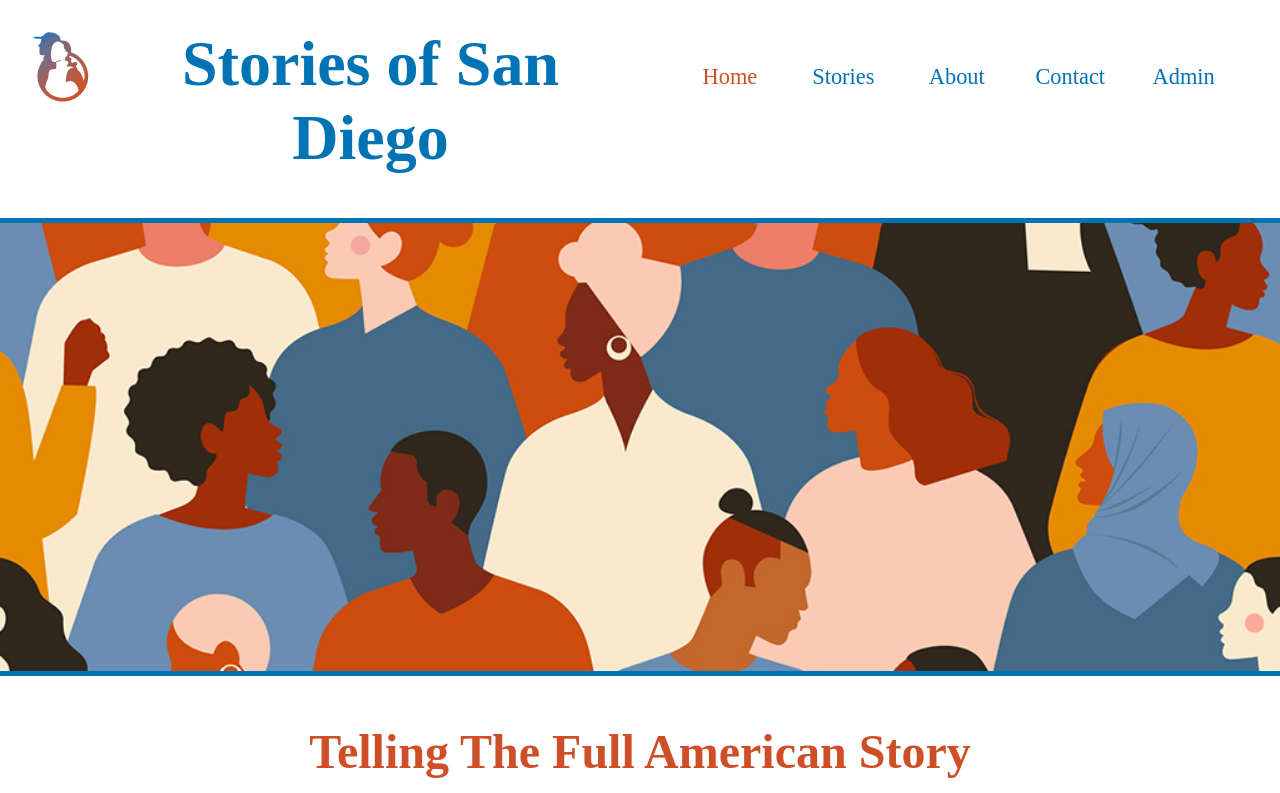
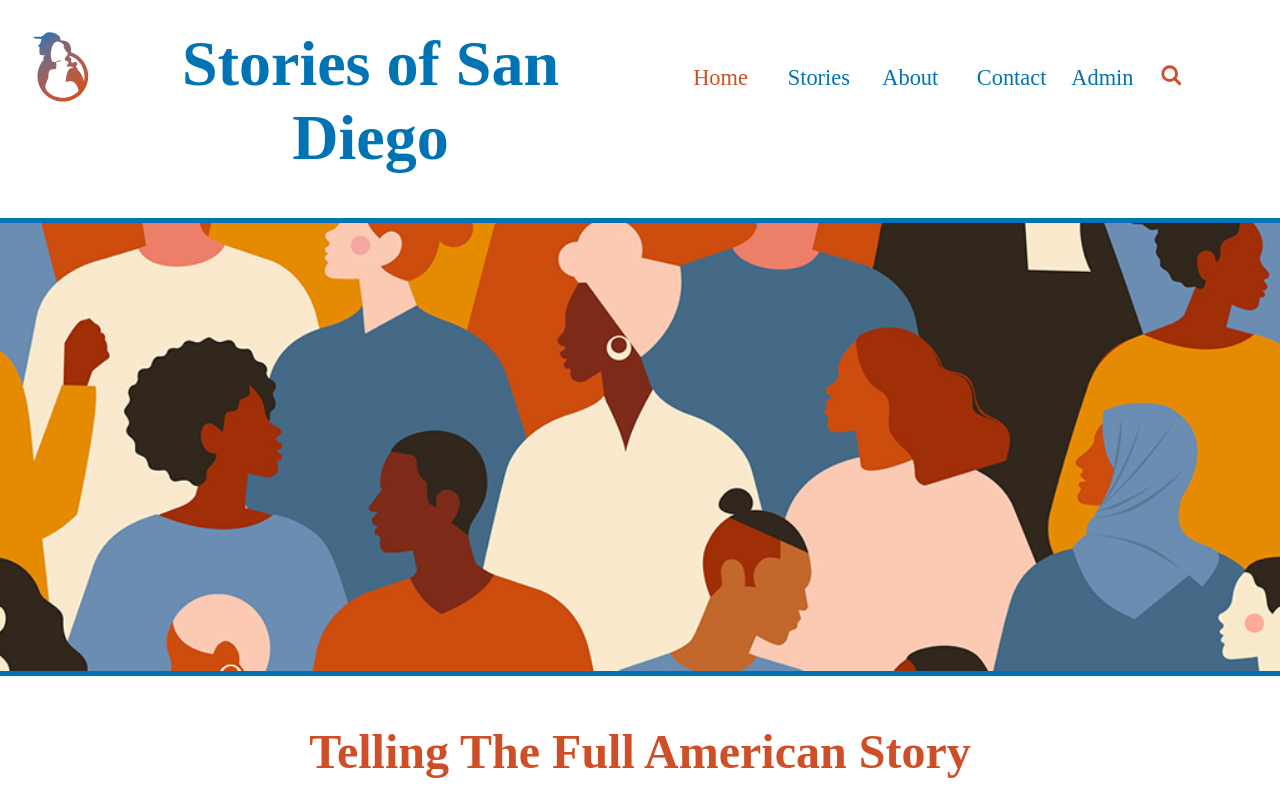
Before and after one commit to osha7/stories-of-san-diego-front-end, a React (Create React App) app: page / in a window 1280 px wide. Shown: the top 793 px of the page. Built offline with nearby package versions, Linux system fonts and the light colour scheme; no server answers; a web font is replaced by a local one.

Commit message:
search icon in navbar

```diff
--- a/public/index.html
+++ b/public/index.html
@@ -43,5 +43,6 @@
       To begin the development, run `npm start` or `yarn start`.
       To create a production bundle, use `npm run build` or `yarn build`.
     -->
+    <script src="https://unpkg.com/ionicons@5.2.3/dist/ionicons.js"></script>
   </body>
 </html>
--- a/src/components/navbar/NavBar.js
+++ b/src/components/navbar/NavBar.js
@@ -81,6 +81,9 @@ export const NavBar = () => {
               Admin
             </NavLink>
           </li>
+          <li className="navbar__links">
+            <ion-icon name="search-outline"></ion-icon>
+          </li>
         </ul>
       </div>
     </>
--- a/src/css/navbar.css
+++ b/src/css/navbar.css
@@ -38,3 +38,9 @@
     padding-top: 1.5em;
     padding-right: 0.5em;
 }
+
+ion-icon {
+    color: rgba(206, 79, 39);
+    margin-left: -2em;
+    --ionicon-stroke-width: 3em;
+}
```
Also changed, not shown: 1 other file (tests, documents, lock files or other folders). Lines whose indentation alone changed are shown as unchanged.
